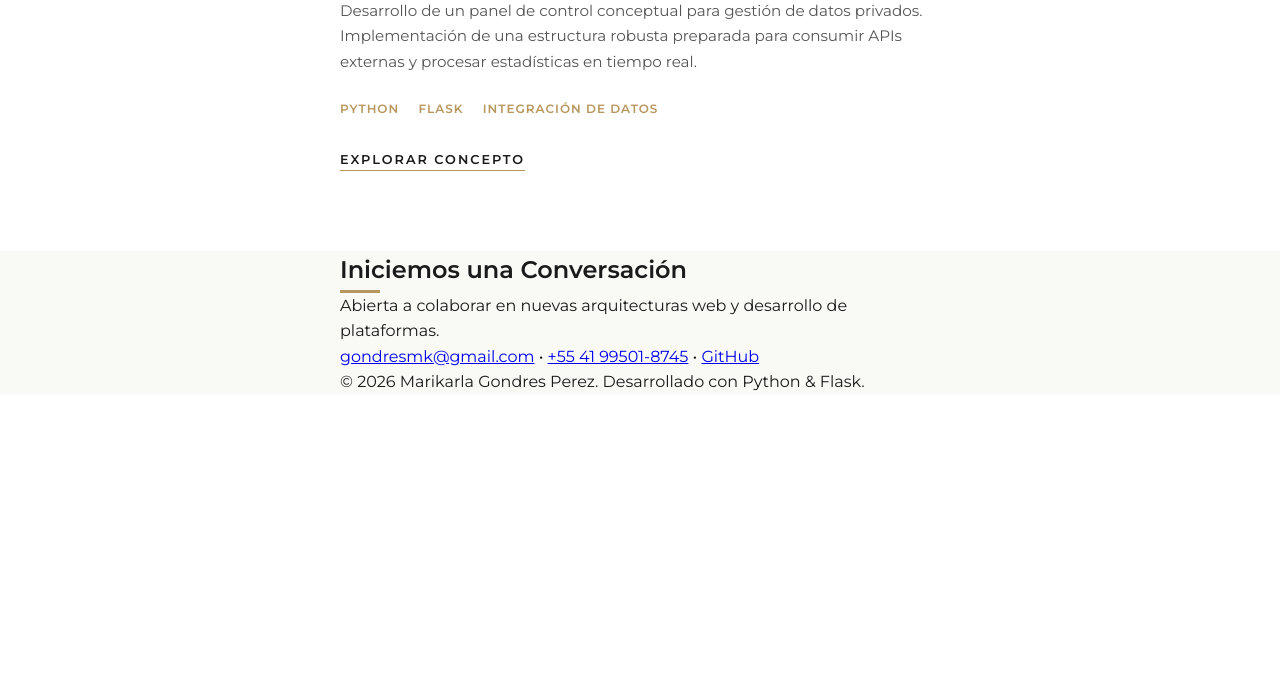
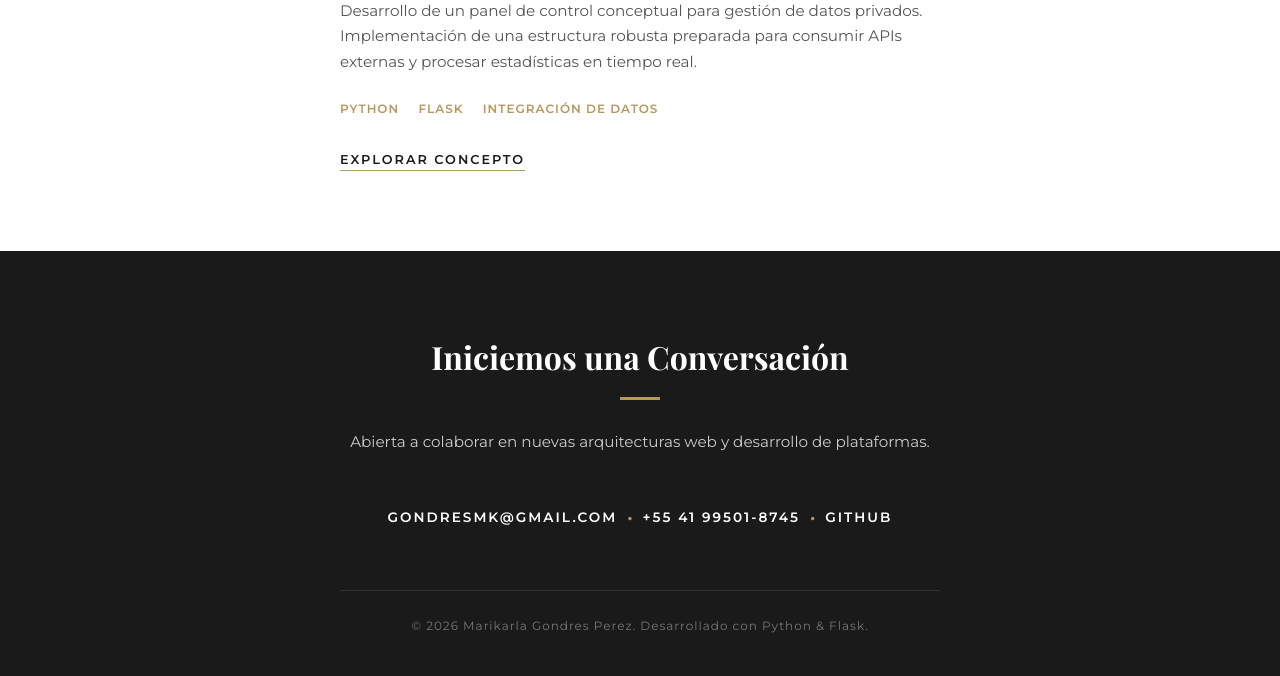
Before and after one commit to Mkgondres/miportafolio, a Flask app: page / in a window 1280 px wide. Shown: the part 2052-2728 px from the top of the page. Before the commit the page ends 2443 px from the top, so only its background shows below. Run offline with Flask 3, Linux system fonts and the light colour scheme; some web fonts are replaced.

Commit message:
Add styles for contact section in footer

```diff
--- a/static/css/styles.css
+++ b/static/css/styles.css
@@ -201,3 +201,69 @@ body {
 .proyecto-enlace:hover {
     color: var(--acento-bronce);
 }
+/* DISEÑO DE LA SECCIÓN 4: CONTACTO (PIE DE PÁGINA) */
+.seccion-contacto {
+    background-color: var(--texto-negro); /* Fondo negro profundo para autoridad */
+    color: var(--fondo-blanco); /* Letras blancas para contraste */
+    padding: 80px 20px 40px 20px;
+    text-align: center;
+}
+
+.titulo-contacto {
+    font-family: var(--fuente-titulos);
+    font-size: 2rem;
+    color: var(--fondo-blanco);
+    font-weight: 700;
+    margin-bottom: 15px;
+}
+
+/* Ajuste para centrar la línea solo en el pie de página */
+.linea-bronce.centro {
+    margin: 0 auto 30px auto;
+}
+
+.texto-contacto {
+    font-size: 0.95rem;
+    color: #CCCCCC; /* Un gris claro para no fatigar la vista contra el negro */
+    margin-bottom: 50px;
+}
+
+.enlaces-contacto {
+    margin-bottom: 60px;
+    display: flex;
+    flex-wrap: wrap;
+    justify-content: center;
+    align-items: center;
+    gap: 10px;
+}
+
+.enlace-footer {
+    color: var(--fondo-blanco);
+    text-decoration: none;
+    font-size: 0.85rem;
+    text-transform: uppercase;
+    letter-spacing: 2px;
+    font-weight: 600;
+    transition: color 0.3s ease;
+}
+
+.enlace-footer:hover {
+    color: var(--acento-bronce); /* Al tocar el enlace, se vuelve dorado */
+}
+
+.punto-footer {
+    color: var(--acento-bronce);
+    font-weight: bold;
+}
+
+.firma-footer {
+    border-top: 1px solid rgba(255, 255, 255, 0.1); /* Línea divisoria súper fina y opaca */
+    padding-top: 25px;
+    margin-top: 20px;
+}
+
+.firma-footer p {
+    font-size: 0.75rem;
+    color: #777777; /* Gris oscuro para que la firma sea muy sutil */
+    letter-spacing: 1px;
+}
```
